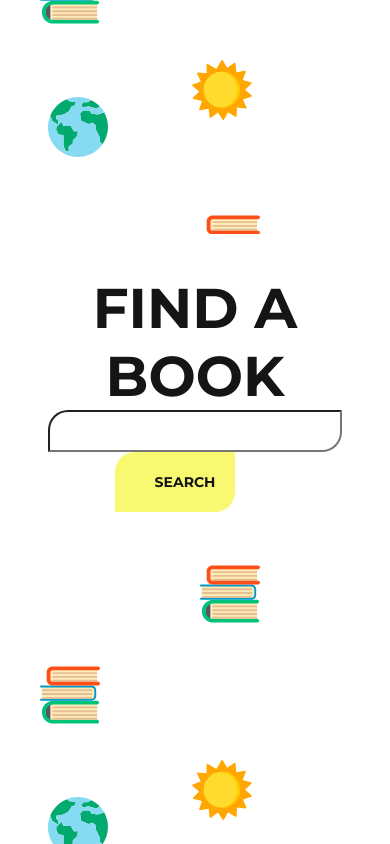
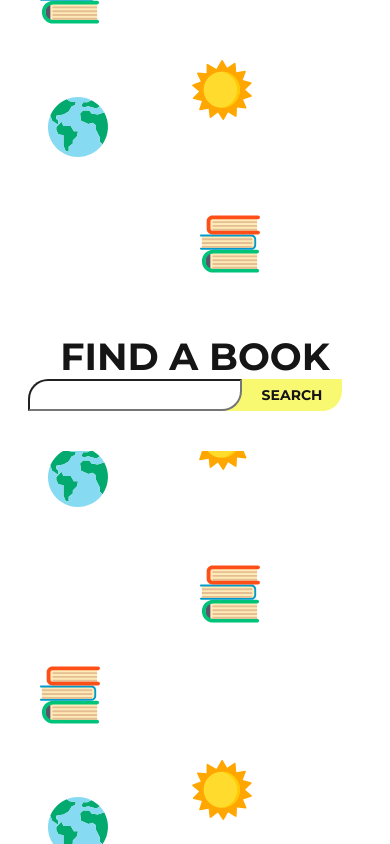
Before and after one commit to eduardoltorres/book-finder, a React (Create React App) app: page / in a window 390 px wide. Built offline with nearby package versions, Linux system fonts and the light colour scheme.

Commit message:
add media qrs for header

```diff
--- a/src/css/style.css
+++ b/src/css/style.css
@@ -121,6 +121,15 @@ form button {
   font-weight: 700;
 }
 
+@media screen and (max-width: 800px) {
+  h1 {
+    font-size: 2.7rem;
+  }
+  input {
+    padding: 5px 20px;
+  }
+}
+
 /* Books Styles */
 
 .books-container:not(:empty) {
```
